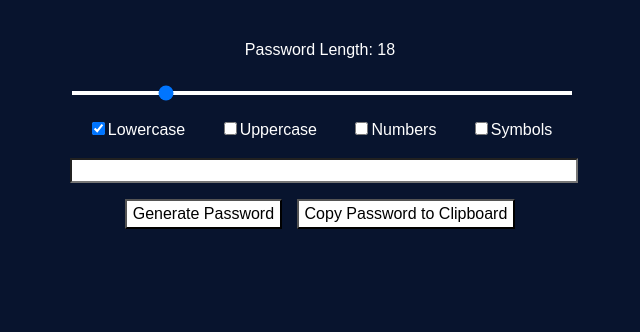
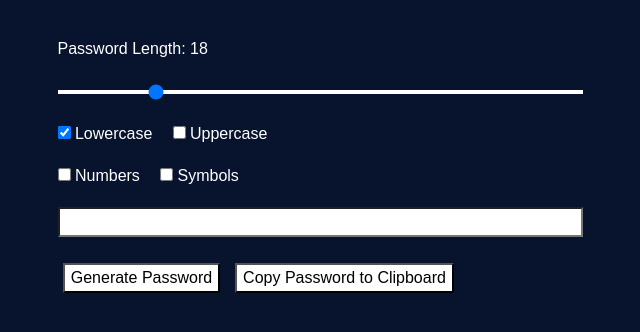
Before and after one commit to DanielJPiazza/PasswordGenerator, a plain HTML site: page index.html in a window 1280 px wide. Shown: the whole page, without its empty margins (320-960 px from the left). Drawn offline with Linux system fonts and the light colour scheme.

Commit message:
Add Bootstrap 4 & update layout.

```diff
--- a/css/styles.css
+++ b/css/styles.css
@@ -10,13 +10,11 @@
     font-size: 1em;
     background-color: var(--background-color);
     color: var(--white);
+    margin-top: 1%;
 }
 
-.container {
-    width: 500px;
-    margin: auto;
-    margin-top: 3%;
-    text-align: center;
+body {
+    background-color: var(--background-color) !important;
 }
 
 .slider {
@@ -30,11 +28,11 @@
 input[type="button"] {
   background-color: var(--white);
   color: var(--black);
-  margin: 0% 1%;
+  margin: 2% 1%;
 }
 
 label {
-    margin: 0% 3%;
+    margin-right: 3%;
 }
 
 #passwordResult {
@@ -42,6 +40,7 @@ label {
     font-size: .81em;
     background-color: var(--white);
     color: var(--black);
+    margin: 2% 0% 0% 0%;
 }
 
 #passwordResult:hover {
--- a/index.html
+++ b/index.html
@@ -3,23 +3,31 @@
 <html lang="en">
   <head>
     <meta charset="utf-8">
+    <meta name=”viewport” content=”width=device-width, initial-scale=1.0">
 
     <title>PassGen</title>
     <meta name="description" content="Password generator">
     <meta name="author" content="https://github.com/DanielJPiazza">
 
     <link rel="stylesheet" href="css/styles.css">
+    <link rel="stylesheet" href="css/bootstrap.min.css">
   </head>
 
   <body>
     <div class="container">
+      <div class="row"></div>
+        <div class="col-md-6 mx-auto">
           <p>Password Length: <span id="sliderVal"></span></p>
           <p><input type="range" min="8" max="64" value="14" class="slider" id="passwordLengthSlider"></p>
 
-      <label><input type="checkbox" id="lowercaseFlag" name="lowercaseFlag">Lowercase</label>
-      <label><input type="checkbox" id="uppercaseFlag" name="uppercaseFlag">Uppercase</label>
-      <label><input type="checkbox" id="numbersFlag" name="numbersFlag">Numbers</label>
-      <label><input type="checkbox" id="symbolsFlag" name="symbolsFlag">Symbols</label>
+          <div>
+            <label><input type="checkbox" id="lowercaseFlag" name="lowercaseFlag">&nbsp;Lowercase</label>
+            <label><input type="checkbox" id="uppercaseFlag" name="uppercaseFlag">&nbsp;Uppercase</label>
+          </div>
+          <div>
+            <label><input type="checkbox" id="numbersFlag" name="numbersFlag">&nbsp;Numbers</label>
+            <label><input type="checkbox" id="symbolsFlag" name="symbolsFlag">&nbsp;Symbols</label>
+          </div>
 
           <p><input readonly type="text" id="passwordResult"></p>
           <input id="generatePasswordButton" type="button" value="Generate Password">
@@ -27,7 +35,10 @@
 
           <p id="confirmCopy"></p>
         </div>
+      </div>
+    </div>
 
     <script src="js/passgen.js"></script>
+    <script src="js/bootstrap.min.js"></script>
   </body>
 </html>
```
Also changed, not shown: css/bootstrap.min.css (added), js/bootstrap.min.js (added). Lines whose indentation alone changed are shown as unchanged.
